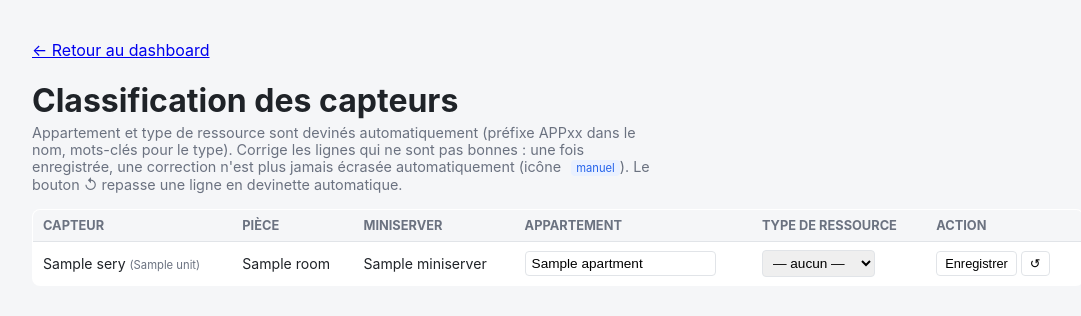
After one commit to 123-VicMtn/Loxone-Collector, a Flask app: template templates/admin.html in a window 1280 px wide. The commit adds this page. Shown: the top 316 px of the page, without its empty margins (82-1163 px from the left). Run offline with Flask 3, Linux system fonts and the light colour scheme; the template is opened without the code that fills it: most values are stand-ins (such as "Sample title", 1, 10 or a date in 2020); parts of the project's set-up code (start-up, migrations or seed data) failed here and were passed over.

Commit message:
feat: add admin interface for manual classification of Loxone sensors

```diff
--- a/static/css/style.css
+++ b/static/css/style.css
@@ -138,3 +138,117 @@ body {
   color: var(--muted);
   white-space: pre-wrap;
 }
+
+.nav-toolbar {
+  display: flex;
+  justify-content: space-between;
+  align-items: center;
+  margin-bottom: 8px;
+  font-size: 0.85rem;
+}
+
+.nav-toolbar a {
+  color: var(--accent);
+  text-decoration: none;
+}
+
+.nav-toolbar a.active {
+  font-weight: 600;
+  text-decoration: underline;
+}
+
+.type-group {
+  margin-left: 8px;
+  border-bottom: none;
+  padding: 2px 0;
+}
+
+.type-group summary {
+  font-weight: 500;
+  font-size: 0.92rem;
+  color: var(--muted);
+}
+
+/* Page d'administration / classification */
+
+.admin-page {
+  max-width: 1100px;
+  margin: 0 auto;
+  padding: 24px;
+}
+
+.admin-page h1 {
+  margin-bottom: 4px;
+}
+
+.back-link {
+  margin-bottom: 8px;
+}
+
+.admin-page .subtitle {
+  color: var(--muted);
+  font-size: 0.9rem;
+  max-width: 70ch;
+}
+
+.admin-table {
+  width: 100%;
+  border-collapse: collapse;
+  margin-top: 16px;
+  background: var(--panel);
+  border: 1px solid var(--border);
+  border-radius: 8px;
+  overflow: hidden;
+  font-size: 0.88rem;
+}
+
+.admin-table th, .admin-table td {
+  text-align: left;
+  padding: 8px 10px;
+  border-bottom: 1px solid var(--border);
+  vertical-align: middle;
+}
+
+.admin-table th {
+  background: var(--bg);
+  font-size: 0.8rem;
+  text-transform: uppercase;
+  color: var(--muted);
+}
+
+.admin-table input[type="text"], .admin-table select {
+  padding: 4px 6px;
+  border: 1px solid var(--border);
+  border-radius: 4px;
+  font-size: 0.85rem;
+  min-width: 110px;
+}
+
+.badge-manual {
+  display: inline-block;
+  margin-left: 6px;
+  font-size: 0.7rem;
+  color: var(--accent);
+  background: var(--accent-bg);
+  border-radius: 4px;
+  padding: 1px 5px;
+}
+
+.actions-cell {
+  white-space: nowrap;
+}
+
+.save-btn, .reset-btn {
+  border: 1px solid var(--border);
+  background: var(--panel);
+  border-radius: 4px;
+  padding: 4px 8px;
+  cursor: pointer;
+  font-size: 0.8rem;
+}
+
+.save-status {
+  margin-left: 6px;
+  font-size: 0.8rem;
+  color: var(--muted);
+}
--- /dev/null
+++ b/static/js/admin.js
@@ -0,0 +1,49 @@
+(function () {
+  "use strict";
+
+  async function postClassification(seriesId, body) {
+    const res = await fetch(`/api/series/${encodeURIComponent(seriesId)}/classify`, {
+      method: "POST",
+      headers: { "Content-Type": "application/json" },
+      body: JSON.stringify(body),
+    });
+    return res.ok;
+  }
+
+  function flashStatus(row, text, ms) {
+    const status = row.querySelector(".save-status");
+    status.textContent = text;
+    if (ms) {
+      setTimeout(() => {
+        if (status.textContent === text) status.textContent = "";
+      }, ms);
+    }
+  }
+
+  document.querySelectorAll(".save-btn").forEach((btn) => {
+    btn.addEventListener("click", async () => {
+      const row = btn.closest("tr");
+      const seriesId = row.dataset.seriesId;
+      const apartment = row.querySelector(".apartment-input").value.trim();
+      const resourceType = row.querySelector(".resource-type-select").value;
+
+      flashStatus(row, "…", 0);
+      const ok = await postClassification(seriesId, {
+        apartment: apartment,
+        resource_type: resourceType,
+      });
+      flashStatus(row, ok ? "✓ enregistré" : "✗ erreur", 3000);
+    });
+  });
+
+  document.querySelectorAll(".reset-btn").forEach((btn) => {
+    btn.addEventListener("click", async () => {
+      const row = btn.closest("tr");
+      const seriesId = row.dataset.seriesId;
+
+      flashStatus(row, "…", 0);
+      const ok = await postClassification(seriesId, { reset: true });
+      flashStatus(row, ok ? "✓ réinitialisé (recalculé au prochain poll)" : "✗ erreur", 4000);
+    });
+  });
+})();
--- /dev/null
+++ b/templates/admin.html
@@ -0,0 +1,66 @@
+{% extends "base.html" %}
+{% block title %}Loxone Collector — Classification{% endblock %}
+{% block body %}
+<div class="admin-page">
+  <p class="back-link"><a href="{{ url_for('index') }}">&larr; Retour au dashboard</a></p>
+  <h1>Classification des capteurs</h1>
+  <p class="subtitle">
+    Appartement et type de ressource sont devinés automatiquement (préfixe
+    APPxx dans le nom, mots-clés pour le type). Corrige les lignes qui ne
+    sont pas bonnes : une fois enregistrée, une correction n'est plus jamais
+    écrasée automatiquement (icône <span class="badge-manual">manuel</span>).
+    Le bouton ↺ repasse une ligne en devinette automatique.
+  </p>
+
+  <datalist id="apartments-datalist">
+    {% for apt in known_apartments %}<option value="{{ apt }}">{% endfor %}
+  </datalist>
+
+  <table class="admin-table">
+    <thead>
+      <tr>
+        <th>Capteur</th>
+        <th>Pièce</th>
+        <th>Miniserver</th>
+        <th>Appartement</th>
+        <th>Type de ressource</th>
+        <th>Action</th>
+      </tr>
+    </thead>
+    <tbody>
+      {% for s in series %}
+      <tr data-series-id="{{ s.series_id }}">
+        <td>
+          {{ s.label }}
+          {% if s.unit %}<span class="unit">({{ s.unit }})</span>{% endif %}
+        </td>
+        <td>{{ s.room }}</td>
+        <td>{{ s.miniserver }}</td>
+        <td>
+          <input type="text" class="apartment-input" list="apartments-datalist"
+                 value="{{ s.apartment }}" placeholder="ex: APP01">
+          {% if s.apartment_manual %}<span class="badge-manual" title="Corrigé manuellement">manuel</span>{% endif %}
+        </td>
+        <td>
+          <select class="resource-type-select">
+            <option value="">— aucun —</option>
+            {% for key, label in labels.items() %}
+              <option value="{{ key }}" {% if s.resource_type == key %}selected{% endif %}>{{ label }}</option>
+            {% endfor %}
+          </select>
+          {% if s.resource_type_manual %}<span class="badge-manual" title="Corrigé manuellement">manuel</span>{% endif %}
+        </td>
+        <td class="actions-cell">
+          <button type="button" class="save-btn">Enregistrer</button>
+          <button type="button" class="reset-btn" title="Revenir à la classification automatique">↺</button>
+          <span class="save-status"></span>
+        </td>
+      </tr>
+      {% endfor %}
+    </tbody>
+  </table>
+</div>
+{% endblock %}
+{% block scripts %}
+<script src="{{ url_for('static', filename='js/admin.js') }}"></script>
+{% endblock %}
--- a/templates/base.html
+++ b/templates/base.html
@@ -9,6 +9,8 @@
 </head>
 <body>
   {% block body %}{% endblock %}
+  {% block scripts %}
   <script src="{{ url_for('static', filename='js/dashboard.js') }}"></script>
+  {% endblock %}
 </body>
 </html>
```
Also changed, not shown: templates/index.html (+50 -20 lines).
